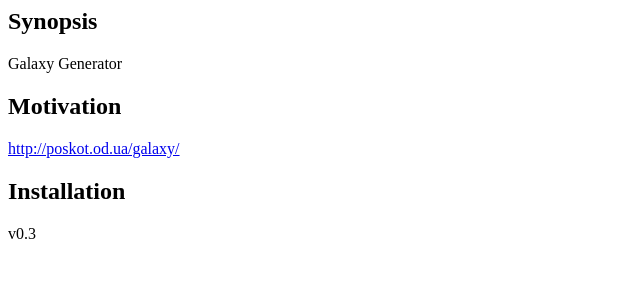
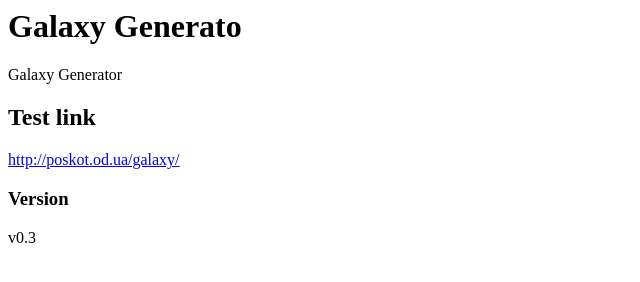
Before and after one commit to brhuman/galaxy-generator, a plain HTML site: page README.html in a window 1280 px wide. Shown: the whole page, without its empty margins (0-640 px from the left). Drawn offline with Linux system fonts and the light colour scheme.

Commit message:
update readme

```diff
--- a/README.html
+++ b/README.html
@@ -4,11 +4,11 @@
         <title>README.md</title>
       </head>
       <body>
-        <h2 id="synopsis">Synopsis</h2>
+        <h1 id="galaxy-generato">Galaxy Generato</h1>
 <p>Galaxy Generator</p>
-<h2 id="motivation">Motivation</h2>
+<h2 id="test-link">Test link</h2>
 <p><a href="http://poskot.od.ua/galaxy/">http://poskot.od.ua/galaxy/</a></p>
-<h2 id="installation">Installation</h2>
+<h3 id="version">Version</h3>
 <p>v0.3</p>
 
       </body>
```
Also changed, not shown: README.md.
